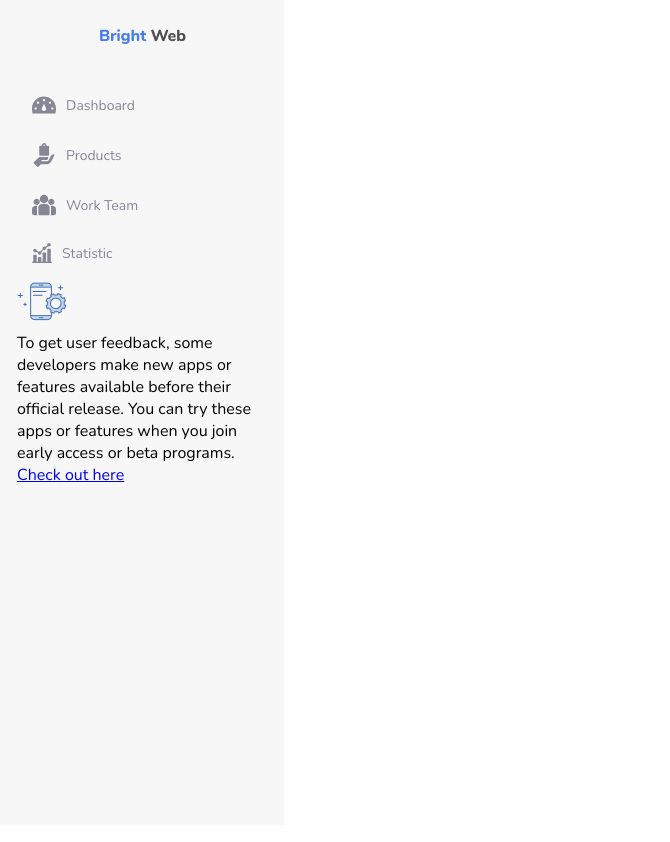
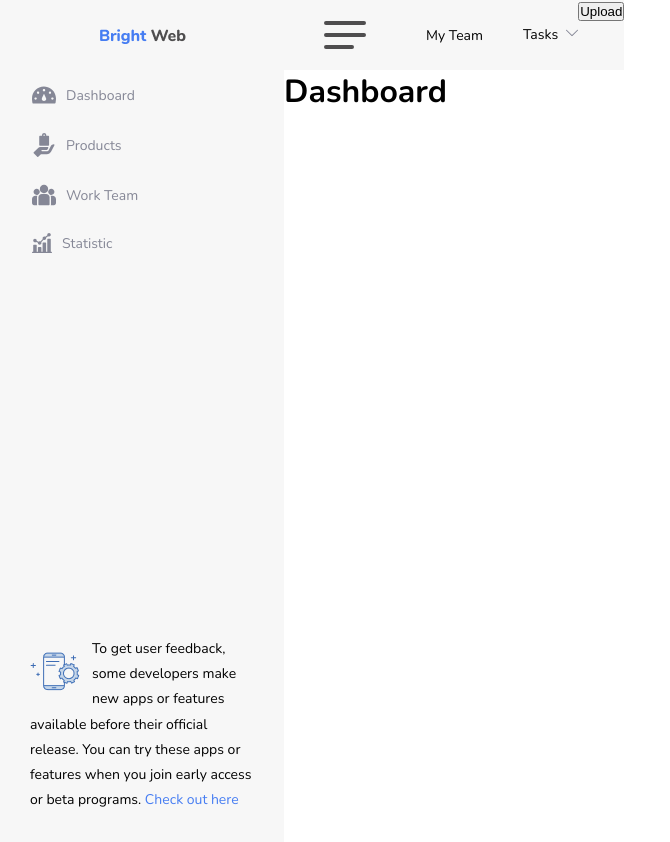
Before and after one commit to syttt-ia/illogia_hw4, a plain HTML site: page index.html in a window 1280 px wide. Shown: the whole page, without its empty margins (0-670 px from the left). Drawn offline with Linux system fonts and the light colour scheme.

Commit message:
add header

```diff
--- a/css/styles.css
+++ b/css/styles.css
@@ -20,18 +20,23 @@ body {
     font-family: 'Nunito', sans-serif;
 }
 
+.layout {
+    display: flex;
+}
+
 .sidebar {
     display: flex;
     flex-direction: column;
+    justify-content: space-between;
     background: #F7F7F7;
     width: 250px;
     height: 100vh;
-    padding: 25px 17px 0 17px;
+    padding: 25px 17px 17px 17px;
 }
 
 .sidebar .logo {
     text-align: center;
-    margin-bottom: 27px;
+    margin-bottom: 17px;
 }
 
 .menu-items {
@@ -65,3 +70,89 @@ body {
 .menu-item:hover a {
     color: #FFFFFF;
 }
+
+.feedback {
+    padding: 13px;
+
+}
+
+.feedbacks:hover {
+    border: 1px solid #467DF2;
+    border-radius: 5px;
+}
+
+.feedback-logo {
+    width: 50px;
+    height: 50px;
+    float: left;
+    margin-right: 12px;
+    margin-top: 10px;
+}
+
+.feedback-text {
+    height: 176px;
+    font-size: 14px;
+    font-weight: 400;
+    line-height: 1.8;
+    text-align: left;
+}
+
+.feedback-text a {
+    text-decoration: none;
+    color: #467DF2;
+}
+
+.main {
+
+}
+
+.header-top {
+    display: flex;
+    justify-content: space-between;
+    height: 70px;
+    background: #F7F7F7;
+}
+
+.header-menu {
+    display: flex;
+    padding: 19px 0px 19px 40px;
+    align-items: center;
+}
+
+.sandwich {
+    display: flex;
+    flex-direction: column;
+    justify-content: space-around;
+}
+
+.sandwich-rectangle {
+    width: 38px;
+    margin-bottom: 8px;
+    border: 2px solid #4F4E4F;
+    border-radius: 5px;
+}
+
+.sandwich-rectangle:last-child {
+    width: 26px;
+    margin-bottom: 0;
+}
+
+.header-myteam {
+    margin-left: 60px;
+    font-size: 14px;
+}
+
+.header-tasks {
+    display: flex;
+    align-items: center;
+    margin-left: 40px;
+}
+
+.header-tasks {
+    font-size: 14px;
+    line-height: 19;
+}
+
+.header-tasks span {
+    margin-right: 8px;
+}
--- a/index.html
+++ b/index.html
@@ -6,8 +6,9 @@
     <link rel="stylesheet" href="css/styles.css">
 </head>
 <body>
-
+<div class="layout">
     <sidebar class="sidebar">
+        <div class="sidebar-top">
             <div class="logo">
                 <img src="images/logo.png" alt="Логотип">
             </div>
@@ -79,16 +80,62 @@
                     </li>
                 </ul>
             </aside>
+        </div>
         <div class="feedback">
             <div class="feedback-logo">
                 <img src="images/feedback-logo.png" alt="Feedback Logo">
             </div>
             <div class="feedback-text">
-            <span>To get user feedback, some developers make new apps or features available before their official release. You can try these apps or features when you join early access or beta programs.</span>
+            <span>
+                To get user feedback, some developers make new apps or features available before their official release. You can try these apps or features when you join early access or beta programs.
+            </span>
                 <a href="#">Check out here</a>
             </div>
         </div>
     </sidebar>
+    <div class="main">
+        <div class="main-header">
+            <div class="header-top">
+                <div class="header-menu">
+                    <div class="sandwich">
+                        <div class="sandwich-rectangle"></div>
+                        <div class="sandwich-rectangle"></div>
+                        <div class="sandwich-rectangle"></div>
+                    </div>
+                    <div class="header-myteam">My Team</div>
+                    <div class="header-tasks">
+                        <span>Tasks</span>
+                        <div class="header-tasks-action">
+                            <svg width="12" height="12" viewBox="0 0 12 12" fill="none" xmlns="http://www.w3.org/2000/svg">
+                                <g clip-path="url(#clip0_2_86)">
+                                    <path d="M11.8534 2.89662C11.6579 2.70113 11.3419 2.70113 11.1464 2.89662L5.99998 8.04301L0.853593 2.89662C0.658105 2.70113 0.342104 2.70113 0.146616 2.89662C-0.048872 3.0921 -0.048872 3.40811 0.146616 3.60359L5.64651 9.10348C5.744 9.20098 5.87199 9.24999 6.00001 9.24999C6.12802 9.24999 6.25601 9.20098 6.35351 9.10348L11.8534 3.60359C12.0489 3.40811 12.0489 3.0921 11.8534 2.89662Z" fill="#858796"/>
+                                </g>
+                                <defs>
+                                    <clipPath id="clip0_2_86">
+                                        <rect width="12" height="12" fill="white"/>
+                                    </clipPath>
+                                </defs>
+                            </svg>
+                        </div>
+                    </div>
+                </div>
+                <div class="header-right">
+                    <div class="header-search">
+
+                    </div>
+                    <div class="header-statistics">
+
+                    </div>
+                    <button class="header-button">
+                        Upload
+                    </button>
+                </div>
+            </div>
+            <h1 class="header-title">Dashboard</h1>
+        </div>
+    </div>
+</div>
+
 
 </body>
 </html>
```
Also changed, not shown: images/down-arrow.svg (added). Lines whose indentation alone changed are shown as unchanged.
